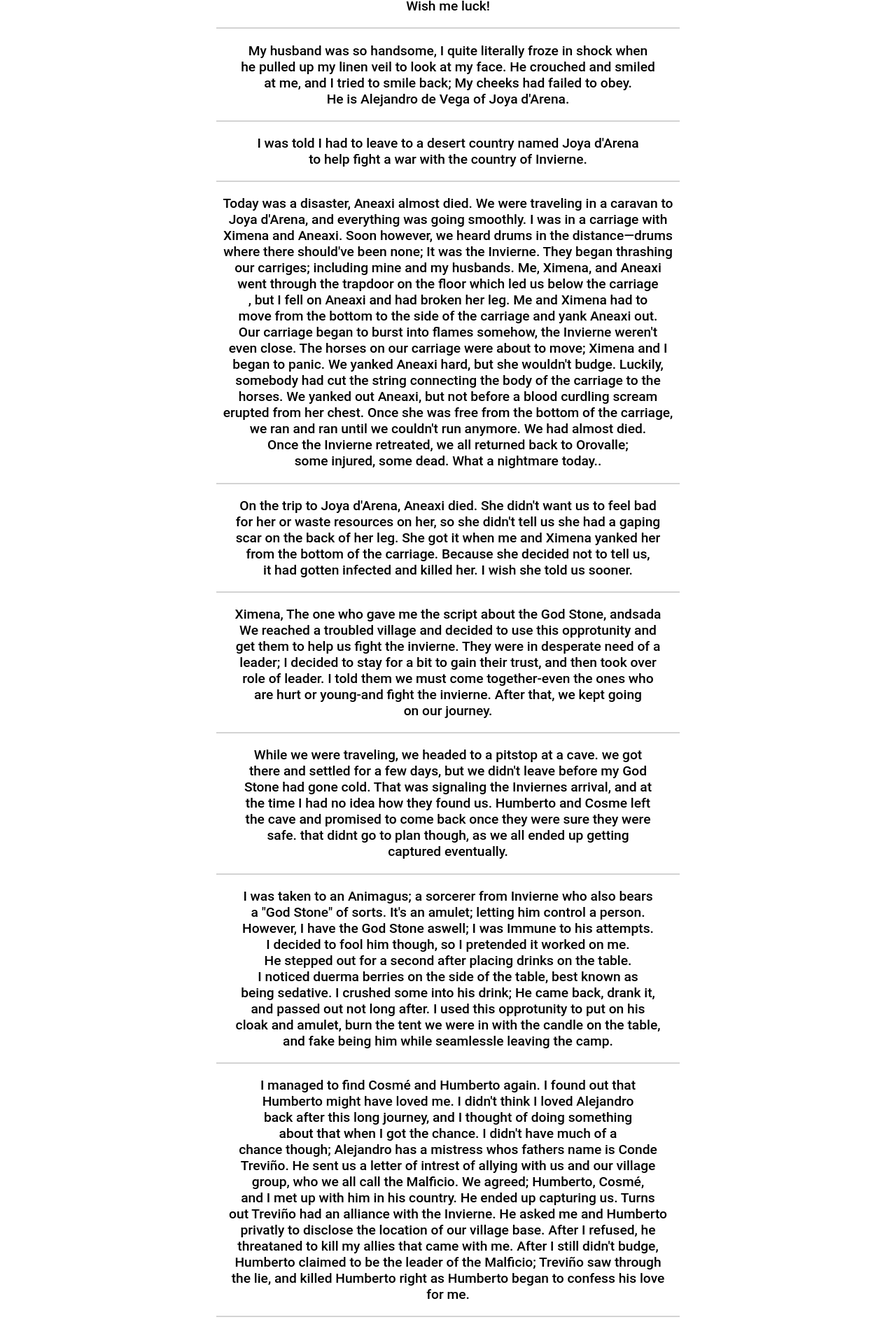
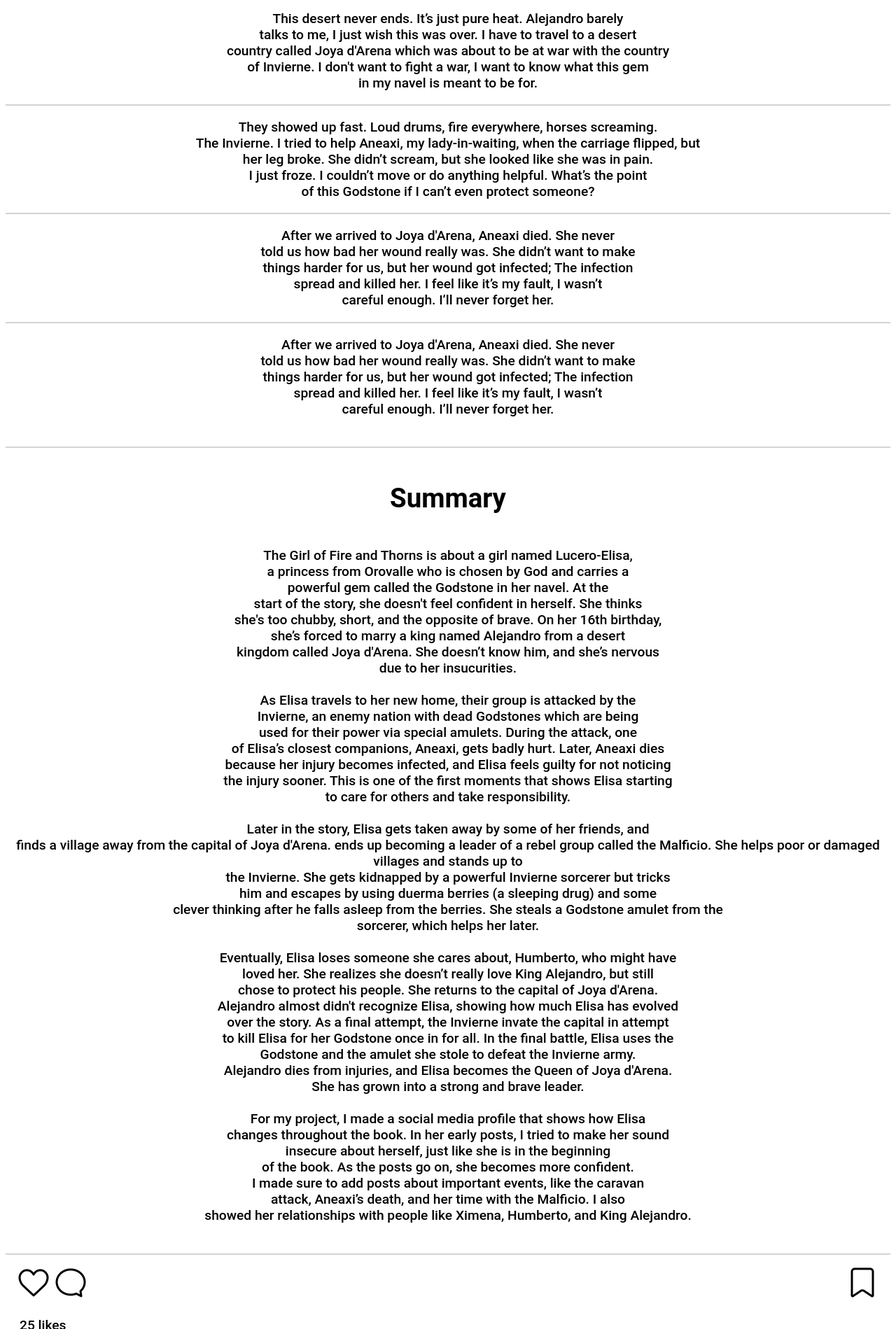
Before and after one commit to ZacharyM5677/The-Girl-Of-Fire-And-Thorns, a website: page index.html in a window 1280 px wide. Shown: the part 374-2273 px from the top of the page at 70% size. Drawn offline with Linux system fonts and the light colour scheme.

Commit message:
Update index.html

```diff
--- a/index.html
+++ b/index.html
@@ -15,130 +15,100 @@
         </div>
         <div class="separator"></div>
         <div class="spaced">
-            <p class="bold">Stories</p>
+            <p class="bold">Lucero-Elisa de Riqueza     Stories</p>
             <p class="bold">Watch All</p>
         </div>
         <div class="separator"></div>
         <p>
-            I'm Lucero-Elisa de Riqueza, Princess of Orovalle; Chosen by god,<br>
-            represented by a blue gem in my navel people call the <br>
-            "God Stone." Today is my 16th birthday, and have the privallige<br>
-            of getting married while wearing a suffocating terno. I'm too chubby;<br>
-            My head is swirrling from my ternos suffocation, and I look so ugly and short.<br>
-            All I can hope is that my husband is ugly, so when he divorces me,<br>
-            I feel nothing from how ugly he is. My nurse and guardian, Ximena, <br>
-            and my lady-in-waiting, Aneaxi, helped me get dressed for the wedding.<br>
-            Wish me luck!<br>
+            I got married today to King Alejandro of Joya d’Arena. It's my 16th birthday. I <br>
+            barely know him, and my dress feels like it’s squeezing the life <br>
+            out of me. Everyone keeps saying I’m chosen by God, but honestly <br>
+            I feel nervous, and not important at all. I really hope <br>
+            I don’t embarrass my whole kingdom. I have a Godstone in my navel,<br>
+            which signals I'm truly chosen by god. It's useless to me, though;<br>
+            It does nothing but tingle with a warm sensation when I prey.<br>
         </p>
         <div class="separator"></div>
         <p>
-            My husband was so handsome, I quite literally froze in shock when<br>
-            he pulled up my linen veil to look at my face. He crouched and smiled<br>
-            at me, and I tried to smile back; My cheeks had failed to obey.<br>
-            He is Alejandro de Vega of Joya d'Arena.<br>
+            This desert never ends. It’s just pure heat. Alejandro barely <br>
+            talks to me, I just wish this was over. I have to travel to a desert<br>
+            country called Joya d'Arena which was about to be at war with the country<br>
+            of Invierne. I don't want to fight a war, I want to know what this gem<br>
+            in my navel is meant to be for.<br>
         </p>
         <div class="separator"></div>
         <p>
-            I was told I had to leave to a desert country named Joya d'Arena<br>
-            to help fight a war with the country of Invierne.<br>
+            They showed up fast. Loud drums, fire everywhere, horses screaming.<br>
+            The Invierne. I tried to help Aneaxi, my lady-in-waiting, when the carriage flipped, but<br>
+            her leg broke. She didn’t scream, but she looked like she was in pain.<br>
+            I just froze. I couldn’t move or do anything helpful. What’s the point<br>
+            of this Godstone if I can’t even protect someone?<br>
         </p>
         <div class="separator"></div>
         <p>
-            Today was a disaster, Aneaxi almost died. We were traveling in a caravan to<br>
-            Joya d'Arena, and everything was going smoothly. I was in a carriage with<br>
-            Ximena and Aneaxi. Soon however, we heard drums in the distance—drums<br>
-            where there should've been none; It was the Invierne. They began thrashing<br>
-            our carriges; including mine and my husbands. Me, Ximena, and Aneaxi<br>
-            went through the trapdoor on the floor which led us below the carriage<br>
-            , but I fell on Aneaxi and had broken her leg. Me and Ximena had to<br>
-            move from the bottom to the side of the carriage and yank Aneaxi out.<br>
-            Our carriage began to burst into flames somehow, the Invierne weren't<br>
-            even close. The horses on our carriage were about to move; Ximena and I<br>
-            began to panic. We yanked Aneaxi hard, but she wouldn't budge. Luckily,<br>
-            somebody had cut the string connecting the body of the carriage to the<br>
-            horses. We yanked out Aneaxi, but not before a blood curdling scream<br>
-            erupted from her chest. Once she was free from the bottom of the carriage,<br>
-            we ran and ran until we couldn't run anymore. We had almost died.<br>
-            Once the Invierne retreated, we all returned back to Orovalle;<br>
-            some injured, some dead. What a nightmare today..<br>
+            After we arrived to Joya d'Arena, Aneaxi died. She never<br>
+            told us how bad her wound really was. She didn’t want to make<br>
+            things harder for us, but her wound got infected; The infection<br>
+            spread and killed her. I feel like it’s my fault, I wasn’t <br>
+            careful enough. I’ll never forget her.
         </p>
         <div class="separator"></div>
         <p>
-            On the trip to Joya d'Arena, Aneaxi died. She didn't want us to feel bad<br>
-            for her or waste resources on her, so she didn't tell us she had a gaping<br>
-            scar on the back of her leg. She got it when me and Ximena yanked her<br>
-            from the bottom of the carriage. Because she decided not to tell us,<br>
-            it had gotten infected and killed her. I wish she told us sooner.<br>
+            After we arrived to Joya d'Arena, Aneaxi died. She never<br>
+            told us how bad her wound really was. She didn’t want to make<br>
+            things harder for us, but her wound got infected; The infection<br>
+            spread and killed her. I feel like it’s my fault, I wasn’t <br>
+            careful enough. I’ll never forget her.
         </p>
+        <br>
         <div class="separator"></div>
+        <br>
         <p>
-            Ximena, The one who gave me the script about the God Stone, andsada<br>
-            We reached a troubled village and decided to use this opprotunity and<br>
-            get them to help us fight the invierne. They were in desperate need of a<br>
-            leader; I decided to stay for a bit to gain their trust, and then took over<br>
-            role of leader. I told them we must come together-even the ones who<br>
-            are hurt or young-and fight the invierne. After that, we kept going<br>
-            on our journey.<br>
-        </p>
-        <div class="separator"></div>
-        <p>
-            While we were traveling, we headed to a pitstop at a cave. we got <br>
-            there and settled for a few days, but we didn't leave before my God<br>
-            Stone had gone cold. That was signaling the Inviernes arrival, and at<br>
-            the time I had no idea how they found us. Humberto and Cosme left<br>
-            the cave and promised to come back once they were sure they were<br>
-            safe. that didnt go to plan though, as we all ended up getting<br>
-            captured eventually.<br>
-        </p>
-        <div class="separator"></div>
-        <p>
-            I was taken to an Animagus; a sorcerer from Invierne who also bears <br>
-            a "God Stone" of sorts. It's an amulet; letting him control a person.<br>
-            However, I have the God Stone aswell; I was Immune to his attempts.<br>
-            I decided to fool him though, so I pretended it worked on me.<br>
-            He stepped out for a second after placing drinks on the table.<br>
-            I noticed duerma berries on the side of the table, best known as <br>
-            being sedative. I crushed some into his drink; He came back, drank it,<br>
-            and passed out not long after. I used this opprotunity to put on his<br>
-            cloak and amulet, burn the tent we were in with the candle on the table,<br>
-            and fake being him while seamlessle leaving the camp.<br>
-        </p>
-        <div class="separator"></div>
-        <p>
-            I managed to find Cosmé and Humberto again. I found out that<br>
-            Humberto might have loved me. I didn't think I loved Alejandro<br>
-            back after this long journey, and I thought of doing something<br>
-            about that when I got the chance. I didn't have much of a<br>
-            chance though; Alejandro has a mistress whos fathers name is Conde<br>
-            Treviño. He sent us a letter of intrest of allying with us and our village<br>
-            group, who we all call the Malficio. We agreed; Humberto, Cosmé,<br>
-            and I met up with him in his country. He ended up capturing us. Turns<br>
-            out Treviño had an alliance with the Invierne. He asked me and Humberto<br>
-            privatly to disclose the location of our village base. After I refused, he<br>
-            threataned to kill my allies that came with me. After I still didn't budge,<br>
-            Humberto claimed to be the leader of the Malficio; Treviño saw through<br>
-            the lie, and killed Humberto right as Humberto began to confess his love<br>
-            for me.<br>
-        </p>
-        <div class="separator"></div>
-        <p>
-            out Treviño had an alliance with the Invierne. He asked me and Humberto<br>
-            We almost died making it back to the capital that night. King Alejandro<br>
-            didn't notice me until I specifically told him who I was. That really shows<br>
-            how much I had changed, huh? He had finally publically announced me as<br>
-            his wife after way too much time; you thought that would've already<br>
-            happened by the time we arrived at Joya d'Arena. Soon however, the<br>
-            Invierne had come to strike again; at the capital, this time. I didn't<br>
-            mention this earlier, but when I was kidnapped at the Inviernes camp, I<br>
-            had stolen many of their God Stones and the amulet of the animagi I<br>
-            had escaped from. I devised a counter to make the Invierne retreat;<br>
-            I put many of the godstones in the amulet, and with the power of my<br>
-            living God Stone combined with the power of the dead ones in the<br>
-            amulet, I made an ultra-powerful blast that left the Invierne running in<br>
-            hopes of survival. Alejandro had taken many bad injuries, and was about<br>
-            to die. Before he died, he told me he had trusted me to protect the son of<br>
-            him and his late wife, and he labeled me Queen of Joya d'Arena. I shall<br>
-            take this country into a new era!<br>
+            <h1> Summary </h1>
+            <br>
+            The Girl of Fire and Thorns is about a girl named Lucero-Elisa, <br>
+            a princess from Orovalle who is chosen by God and carries a <br>
+            powerful gem called the Godstone in her navel. At the <br>
+            start of the story, she doesn't feel confident in herself. She thinks <br>
+            she's too chubby, short, and the opposite of brave. On her 16th birthday, <br>
+            she’s forced to marry a king named Alejandro from a desert <br>
+            kingdom called Joya d'Arena. She doesn’t know him, and she’s nervous <br>
+            due to her insucurities.<br><br>
+
+            As Elisa travels to her new home, their group is attacked by the <br>
+            Invierne, an enemy nation with dead Godstones which are being <br>
+            used for their power via special amulets. During the attack, one <br>
+            of Elisa’s closest companions, Aneaxi, gets badly hurt. Later, Aneaxi dies <br>
+            because her injury becomes infected, and Elisa feels guilty for not noticing <br>
+            the injury sooner. This is one of the first moments that shows Elisa starting <br>
+            to care for others and take responsibility.<br><br>
+
+            Later in the story, Elisa gets taken away by some of her friends, and<br>
+            finds a village away from the capital of Joya d'Arena. ends up becoming a leader
+            of a rebel group called the Malficio. She helps poor or damaged villages and stands up to <br>
+            the Invierne. She gets kidnapped by a powerful Invierne sorcerer but tricks <br>
+            him and escapes by using duerma berries (a sleeping drug) and some<br>
+            clever thinking after he falls asleep from the berries. She steals a Godstone amulet from the <br>
+            sorcerer, which helps her later.<br><br>
+
+            Eventually, Elisa loses someone she cares about, Humberto, who might have <br>
+            loved her. She realizes she doesn’t really love King Alejandro, but still <br>
+            chose to protect his people. She returns to the capital of Joya d'Arena. <br>
+            Alejandro almost didn't recognize Elisa, showing how much Elisa has evolved<br>
+            over the story. As a final attempt, the Invierne invate the capital in attempt<br>
+            to kill Elisa for her Godstone once in for all. In the final battle, Elisa uses the <br>
+            Godstone and the amulet she stole to defeat the Invierne army. <br>
+            Alejandro dies from injuries, and Elisa becomes the Queen of Joya d'Arena. <br>
+            She has grown into a strong and brave leader.<br><br>
+
+            For my project, I made a social media profile that shows how Elisa <br>
+            changes throughout the book. In her early posts, I tried to make her sound <br>
+            insecure about herself, just like she is in the beginning <br>
+            of the book. As the posts go on, she becomes more confident. <br>
+            I made sure to add posts about important events, like the caravan <br>
+            attack, Aneaxi’s death, and her time with the Malficio. I also <br>
+            showed her relationships with people like Ximena, Humberto, and King Alejandro.<br><br>
+
         </p>
         <div class="separator"></div>
         <div class="spaced margin16">
```
